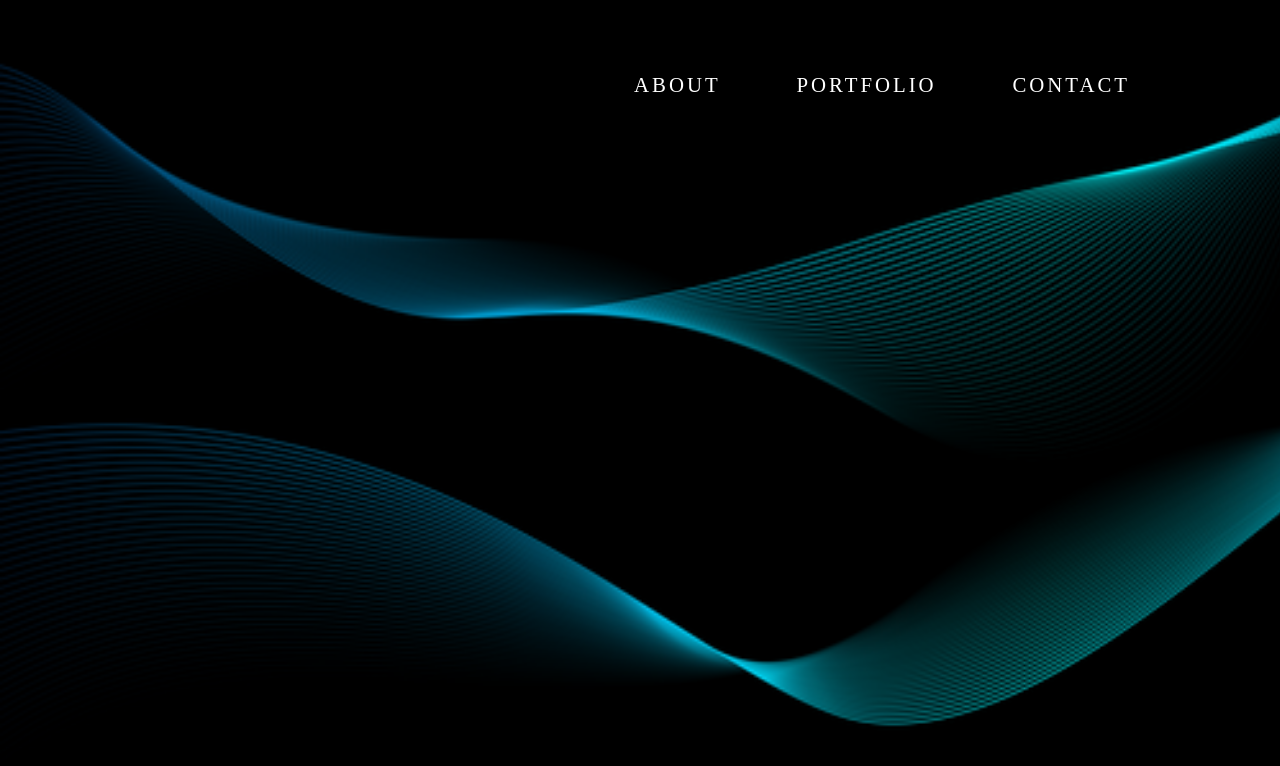
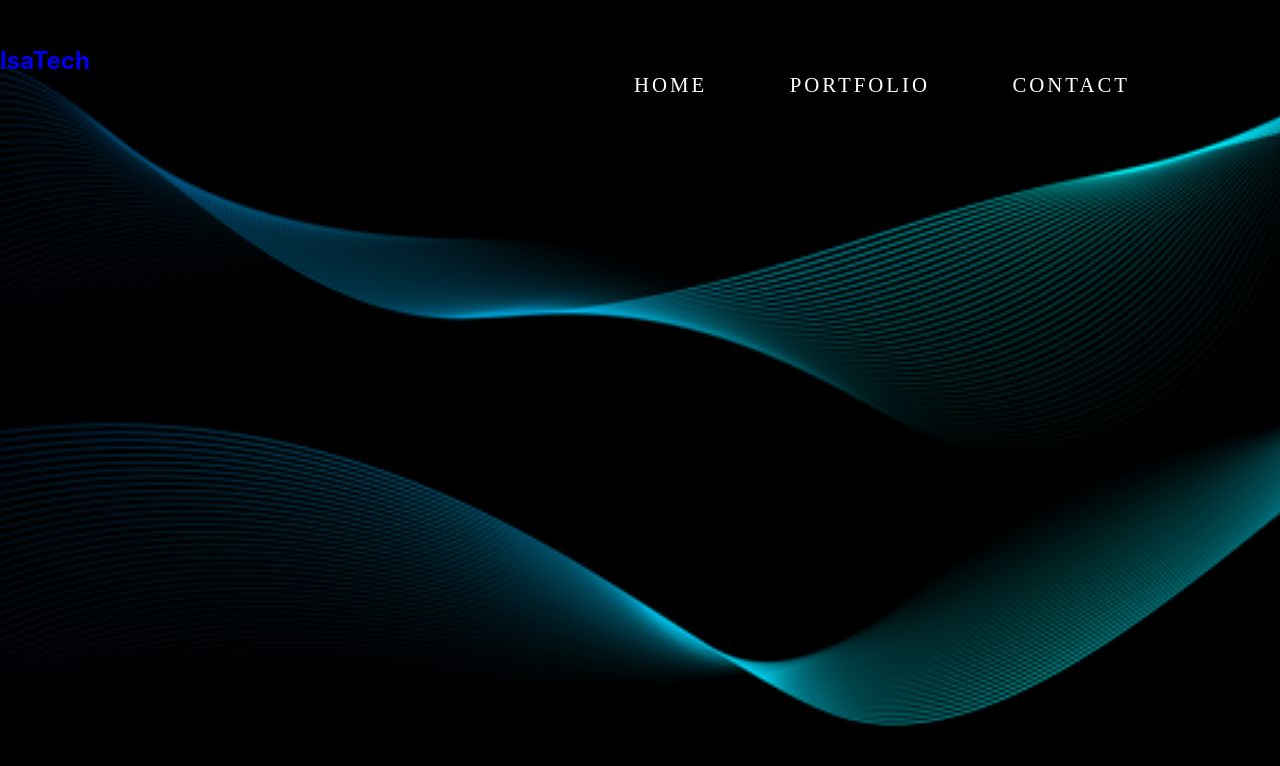
Before and after one commit to Pits111/Portfolio, a React (Create React App) app in the folder myportfolio/: page /Portfolio in a window 1280 px wide. Shown: the top 766 px of the page. Built offline with nearby package versions, Linux system fonts and the light colour scheme.

Commit message:
new Intro

```diff
--- a/myportfolio/src/App.js
+++ b/myportfolio/src/App.js
@@ -1,8 +1,8 @@
 import './App.css';
 import { BrowserRouter, Route, Link } from 'react-router-dom';
 import Navbar from './components/Navbar';
-import Home from './components/Home';
-import Contact from './components/Contact';
+import Intro from './components/Intro';
+import ContactForm from './components/ContactUs';
 
 function App() {
 
@@ -12,9 +12,10 @@ function App() {
   return (
     <div className="App">
           <Navbar/>
-        <Route exact path="/" component={Home} />
+        <Route exact path="/" component={Intro} />
+        <Route path="/About" />
         <Route path="/Portfolio" />
-        <Route path="/Contact" component={Contact}/>
+        <Route path="/Contact" component={ContactForm}/>
 
 
     </div>
--- a/myportfolio/src/components/Intro.js
+++ b/myportfolio/src/components/Intro.js
@@ -60,8 +60,6 @@ const Home = () => {
             </ReadMore>
             </div>
             </animated.div>
-            <Switch>
-            </Switch>
         </div>
     );
 };
--- a/myportfolio/src/components/Navbar.js
+++ b/myportfolio/src/components/Navbar.js
@@ -11,8 +11,8 @@ const Navbar = () => {
 
     const MenuLinks = [
         {
-            title: "About",
-            url: "/About",
+            title: "Home",
+            url: "/Home",
             cName: "nav-links",
         },
 
@@ -35,7 +35,7 @@ const Navbar = () => {
         <div>
             <nav className="navbar-items">
 				<a href="/">
-					<h1 id="logo"></h1>
+					<h1 id="logo">IsaTech</h1>
 				</a>
 				<div className="menu-icon" onClick={showHide}>
 					{!menuList ? <GoIcons.GoThreeBars /> : <AiIcons.AiOutlineClose />}
```
